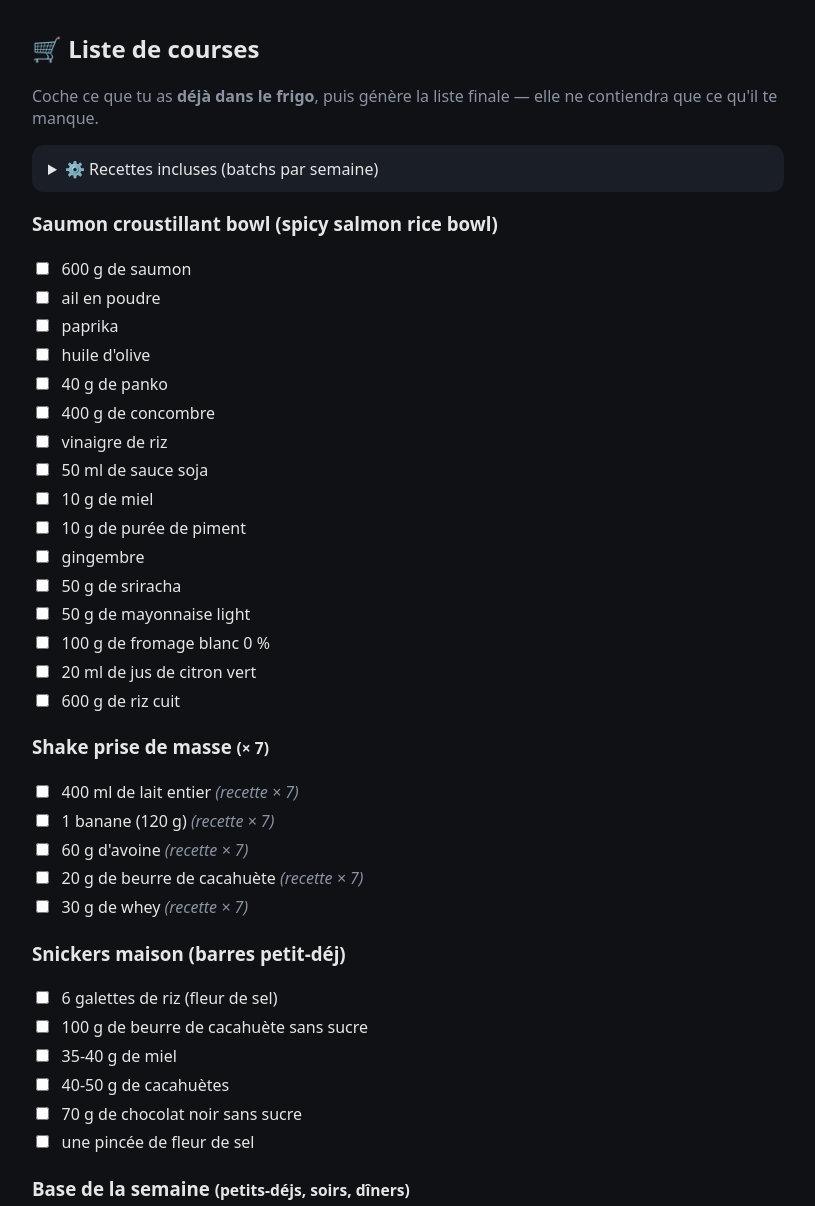
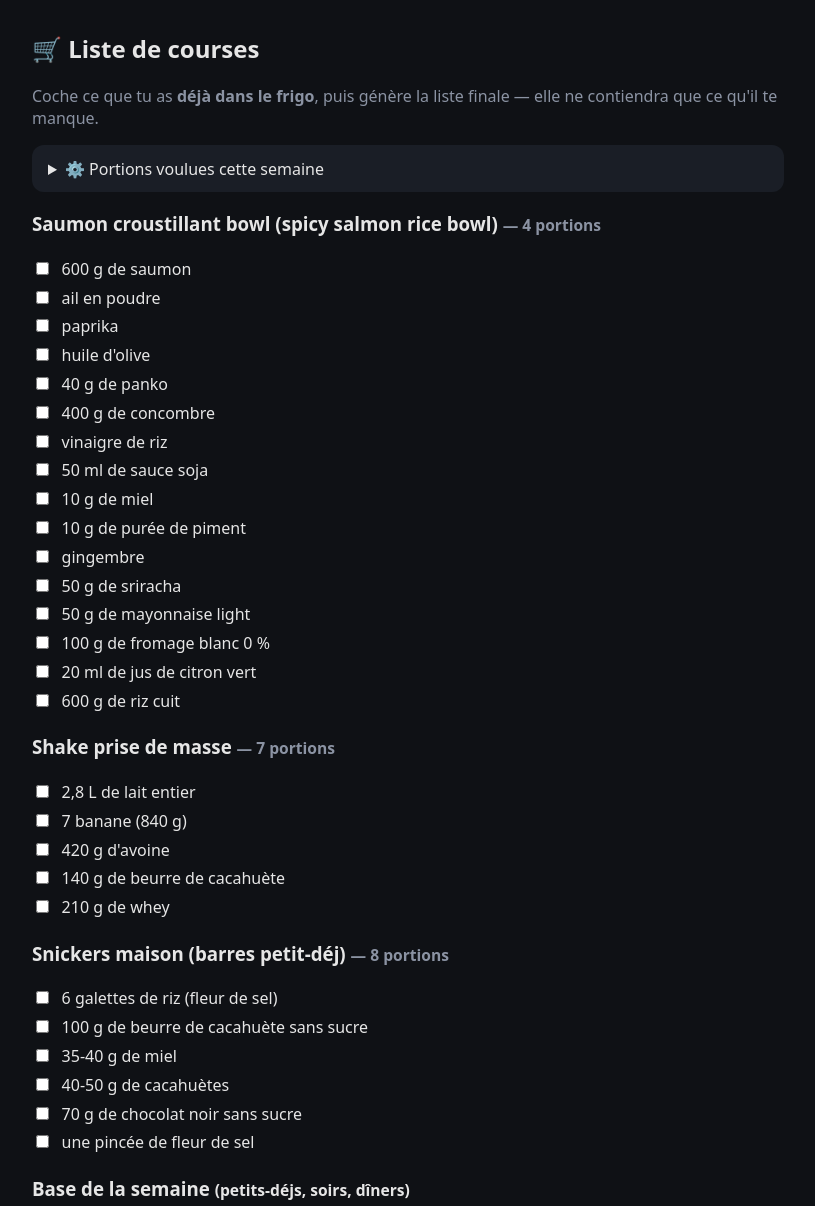
Before and after one commit to Samuel-Scalbert/awen, a Flask app: page /meals/courses in a window 1280 px wide. Shown: the part 118-1324 px from the top of the page, without its empty margins (232-1047 px from the left). Run offline with Flask 3, Linux system fonts and the light colour scheme; data comes from the database, SQL or seed files in the repository.

Commit message:
Shopping list: switch from batch counts to portion counts
Recipes gain a servings column (light auto-migration backfills existing
rows from the "Portions : N" mention in notes). The shopping list now
asks how many portions you want per recipe and rescales the ingredient
quantities in the text (units aware: 2800 ml becomes 2,8 L; ranges like
35-40 g scale too; percentages are left alone).

```diff
--- a/app/__init__.py
+++ b/app/__init__.py
@@ -27,7 +27,9 @@ def create_app(config_class=Config):
 
     with app.app_context():
         db.create_all()
-        from .seed import seed_default_recipes, seed_program
+        from .seed import (ensure_recipe_servings, seed_default_recipes,
+                           seed_program)
+        ensure_recipe_servings()
         seed_default_recipes()
         seed_program()
 
--- a/app/models/meal.py
+++ b/app/models/meal.py
@@ -12,4 +12,5 @@ class Recipe(db.Model):
     carbs_g = db.Column(db.Float)
     fat_g = db.Column(db.Float)
     is_favorite = db.Column(db.Boolean, default=False)
-    notes = db.Column(db.Text)  # portions, conservation, contexte...
+    notes = db.Column(db.Text)  # conservation, contexte...
+    servings = db.Column(db.Integer, default=1)  # portions par recette
--- a/app/routes/meals.py
+++ b/app/routes/meals.py
@@ -41,6 +41,40 @@ def parse_ingredients(text):
     return items
 
 
+_QTY_RE = re.compile(
+    r"(?P<lo>\d+(?:[.,]\d+)?)"
+    r"(?:\s*-\s*(?P<hi>\d+(?:[.,]\d+)?))?"
+    r"\s*(?P<unit>g|kg|ml|cl|l)?"
+    r"(?!\s*%)(?=[\s,.)]|$)", re.IGNORECASE)
+
+
+def _fmt_qty(value):
+    return f"{round(value, 1):g}".replace(".", ",")
+
+
+def scale_item(text, factor):
+    """Multiplie les quantités d'un ingrédient par le facteur de portions.
+
+    « 400 ml de lait » ×7 → « 2,8 L de lait » ; « 35-40 g de miel » ×2 →
+    « 70-80 g de miel ». Les items sans nombre restent tels quels.
+    """
+    if abs(factor - 1) < 1e-9:
+        return text
+
+    def repl(m):
+        values = [float(m.group("lo").replace(",", ".")) * factor]
+        if m.group("hi"):
+            values.append(float(m.group("hi").replace(",", ".")) * factor)
+        unit = (m.group("unit") or "")
+        if unit.lower() in ("g", "ml") and min(values) >= 1000:
+            values = [v / 1000 for v in values]
+            unit = "kg" if unit.lower() == "g" else "L"
+        out = "-".join(_fmt_qty(v) for v in values)
+        return out + (f" {unit}" if unit else "")
+
+    return _QTY_RE.sub(repl, text)
+
+
 @bp.route("/")
 def list_meals():
     recipes = Recipe.query.order_by(Recipe.is_favorite.desc(),
@@ -57,19 +91,28 @@ def nutrition():
 def shopping_list():
     """Liste de courses générée depuis les recettes + la base hebdo.
 
-    ?r<id>=N choisit le nombre de batchs par recette (0 = exclue). Le tri
+    ?p<id>=N choisit le nombre de portions voulues par recette (0 = exclue) ;
+    les quantités sont recalculées depuis les portions de la recette. Le tri
     frigo (« j'ai déjà ») se fait côté client, rien n'est persisté.
     """
     recipes = Recipe.query.order_by(Recipe.name).all()
-    counts = {}
+    portions = {}
     for r in recipes:
-        default = 7 if "shake" in (r.name or "").lower() else 1
-        counts[r.id] = max(0, request.args.get(f"r{r.id}",
-                                               default=default, type=int))
-    sections = [{"name": r.name, "count": counts[r.id],
-                 "lines": parse_ingredients(r.ingredients)}
-                for r in recipes if counts[r.id] > 0]
-    return render_template("courses.html", recipes=recipes, counts=counts,
+        default = 7 if "shake" in (r.name or "").lower() else (r.servings or 1)
+        portions[r.id] = max(0, request.args.get(f"p{r.id}",
+                                                 default=default, type=int))
+    sections = []
+    for r in recipes:
+        if portions[r.id] <= 0:
+            continue
+        factor = portions[r.id] / (r.servings or 1)
+        sections.append({
+            "name": r.name,
+            "portions": portions[r.id],
+            "lines": [scale_item(i, factor)
+                      for i in parse_ingredients(r.ingredients)],
+        })
+    return render_template("courses.html", recipes=recipes, portions=portions,
                            sections=sections, staples=WEEKLY_STAPLES)
 
 
@@ -84,6 +127,7 @@ def add_recipe():
         carbs_g=request.form.get("carbs_g") or None,
         fat_g=request.form.get("fat_g") or None,
         is_favorite=bool(request.form.get("is_favorite")),
+        servings=int(request.form.get("servings") or 1),
     )
     db.session.add(r)
     db.session.commit()
--- a/app/templates/courses.html
+++ b/app/templates/courses.html
@@ -6,24 +6,25 @@
 la liste finale — elle ne contiendra que ce qu'il te manque.</p>
 
 <details class="batch-form">
-  <summary>⚙️ Recettes incluses (batchs par semaine)</summary>
+  <summary>⚙️ Portions voulues cette semaine</summary>
   <form method="get">
     {% for r in recipes %}
     <label class="batch">
-      <input type="number" name="r{{ r.id }}" value="{{ counts[r.id] }}"
-             min="0" max="30"> × {{ r.name }}
+      <input type="number" name="p{{ r.id }}" value="{{ portions[r.id] }}"
+             min="0" max="60"> portions — {{ r.name }}
+      <small class="muted">(recette pour {{ r.servings or 1 }})</small>
     </label>
     {% endfor %}
-    <button type="submit">Mettre à jour</button>
+    <button type="submit">Recalculer les quantités</button>
   </form>
 </details>
 
 <div id="checklist">
   {% for s in sections %}
-  <h3>{{ s.name }}{% if s.count > 1 %} <small>(× {{ s.count }})</small>{% endif %}</h3>
+  <h3>{{ s.name }} <small class="muted">— {{ s.portions }} portion{{ 's' if s.portions > 1 }}</small></h3>
   <ul class="shop">
     {% for item in s.lines %}
-    <li><label><input type="checkbox" class="have"> <span>{{ item }}{% if s.count > 1 %} <em class="muted">(recette × {{ s.count }})</em>{% endif %}</span></label></li>
+    <li><label><input type="checkbox" class="have"> <span>{{ item }}</span></label></li>
     {% endfor %}
   </ul>
   {% endfor %}
--- a/app/templates/meals.html
+++ b/app/templates/meals.html
@@ -8,7 +8,9 @@
 </p>
 <form method="post" action="{{ url_for('meals.add_recipe') }}">
   <input name="name" placeholder="Nom de la recette" required>
-  <input name="calories" type="number" placeholder="kcal">
+  <input name="servings" type="number" min="1" value="1" title="Portions par recette"
+         placeholder="portions">
+  <input name="calories" type="number" placeholder="kcal / portion">
   <input name="protein_g" type="number" step="0.1" placeholder="Protéines (g)">
   <input name="carbs_g" type="number" step="0.1" placeholder="Glucides (g)">
   <input name="fat_g" type="number" step="0.1" placeholder="Lipides (g)">
```
Also changed, not shown: app/seed.py (+24 -0 lines).
